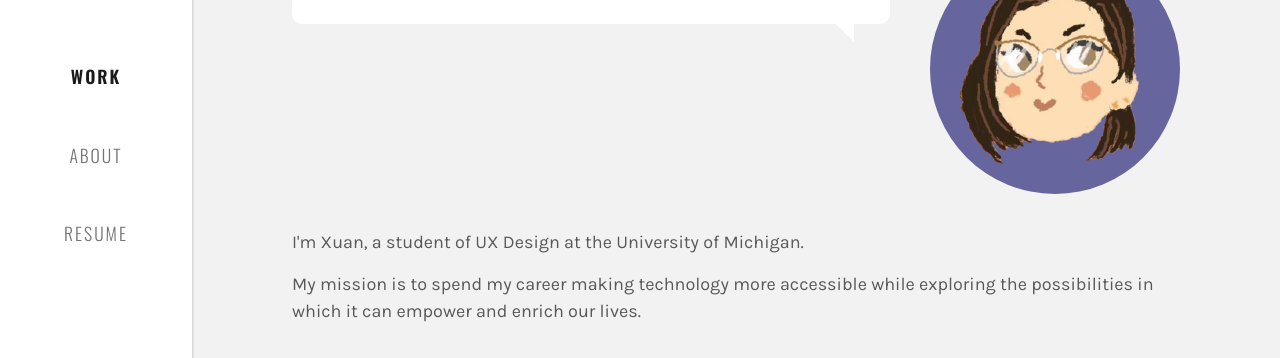
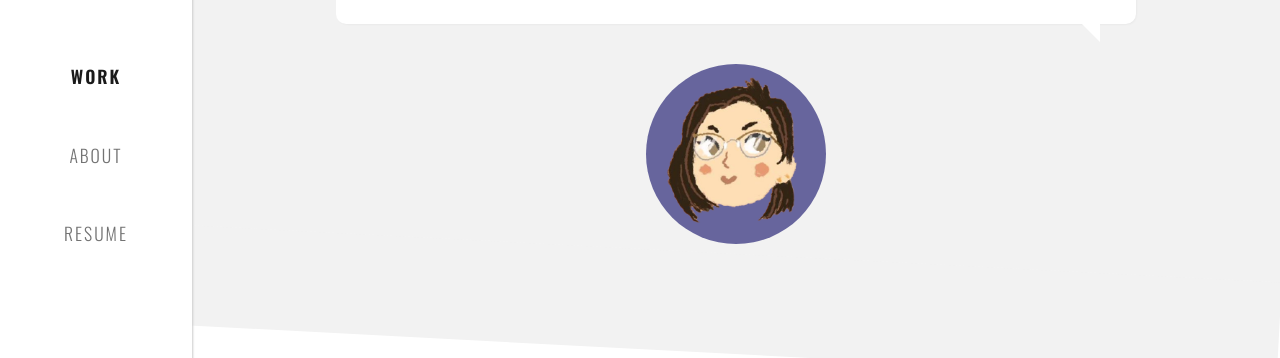
Before and after one commit to justxuit/justxuit.github.io, a plain HTML site: page index.html in a window 1280 px wide. Shown: the part 146-504 px from the top of the page. Drawn offline with nearby package versions, Linux system fonts and the light colour scheme.

Commit message:
Lots of changes

```diff
--- a/css/master.css
+++ b/css/master.css
@@ -190,6 +190,10 @@ nav a:last-child {
     border-bottom: 1px solid #f2f2f2;
 }
 
+.subnav-container > a {
+    font-size: 0.75em;
+}
+
 .toggle-menu {
     display: block;
     width: 60px;
@@ -254,6 +258,24 @@ main {
     padding-top: 60px;
 }
 
+.max-width-container {
+    width: 100%;
+    max-width: 90%;
+    margin: auto;
+}
+
+.divider-grey {
+    height: 40px;
+    background-color: #f2f2f2;
+    -ms-transform: rotate(4deg); /* IE 9 */
+    transform: rotate(4deg);
+    z-index: 0;
+    position: absolute;
+    left: 0;
+    right: 0;
+    margin-top: -15px;
+}
+
 div.intro,
 section {
     padding: 40px 20px;
@@ -280,9 +302,10 @@ div.intro p {
     position: relative;
     width: 100%;
     height: 90px;
-    padding: 20px 0;
+    padding: 25px 0;
     background-color: #fff;
     border-radius: 10px;
+    box-shadow: 1px 1px 3px -2px #cccccc;
 }
 
 .greeting-container::after {
@@ -306,9 +329,9 @@ div.intro p {
     height: 160px;
     left: 0;
     right: 0;
-    padding: 0 20px;
+    padding: 0 15px;
     overflow:hidden;
-    font-size: 30px;
+    font-size: 32px;
     line-height: 40px;
 }
 
@@ -394,8 +417,8 @@ div.intro p {
 
 figure.hello-world-face {
     margin: 40px auto 20px;
-    width: 250px;
-    height: 250px;
+    width: 180px;
+    height: 180px;
     border-radius: 50%;
 }
 
@@ -847,6 +870,11 @@ https://dev.to/rstacruz/what-media-query-breakpoints-should-i-use-292c
         border-color: transparent;
     }
 
+    .divider-grey {
+        height: 80px;
+        margin-top: -50px;
+    }
+
     div.intro {
         font-size: 18px;
         justify-content: space-between;
@@ -1022,6 +1050,10 @@ https://dev.to/rstacruz/what-media-query-breakpoints-should-i-use-292c
     }
 }
 
+.project-intro {
+
+}
+
 
 
 /* desktop */
@@ -1066,6 +1098,13 @@ https://dev.to/rstacruz/what-media-query-breakpoints-should-i-use-292c
         padding-top: 0;
         padding-left: 15%;
         /* padding: 100px 200px 100px 350px; */
+    }
+
+    .divider-grey {
+        height: 100px;
+        -ms-transform: rotate(3deg);
+        transform: rotate(3deg);
+        margin-top: -65px;
     }
 
     .intro {
--- a/index.html
+++ b/index.html
@@ -39,6 +39,9 @@
 			<nav>
 				<a href="index.html" class="current">Work</a>
 				<a href="about.html">About</a>
+				<!-- <a href="">In-Progress</a>
+				<a href="">Experience</a> -->
+				<!-- <a href="">Portfolio</a> -->
 				<a href="resume.html">Resume</a>
 				<!-- <a href="contact.html">Contact</a> -->
 			</nav>
@@ -51,6 +54,7 @@
 
 	<main>
 		<div class="intro">
+			<div class="max-width-container">
 				<div class="greeting-container">
 					<div class="intro-greeting">
 						<div class="intro-greeting-container">
@@ -68,11 +72,14 @@
 					<img src="./img/itsa-me2.png" alt="cartoon Xuan">
 				</figure>
 
-			<div class="intro-text">
+				<!-- <div class="intro-text">
 					<p>I'm Xuan, a student of UX Design at the University of Michigan.</p>
 					<p>My mission is to spend my career making technology more accessible while exploring the possibilities in which it can empower and enrich our lives.</p>
+				</div> -->
 			</div>
 		</div>
+
+		<div class="divider-grey"></div>
 
 		<div id="bouncing-arrow-container" class="down-arrow-container mobile">
 			<div class="down-arrow bounce">
@@ -80,6 +87,7 @@
 			</div>
 		</div>
 
+		<div class="max-width-container">
 			<section class="work-gallery" id="main">
 				<h1 class="heading oswald">Selected Work</h1>
 				<p class="subheading">Design Case Studies</p>
@@ -123,6 +131,7 @@
 					</div>
 				</div>
 			</section>
+		</div>
 	</main>
 
 	<footer>
```
Also changed, not shown: projects/fetchr.html (+11 -2 lines). Lines whose indentation alone changed are shown as unchanged.
